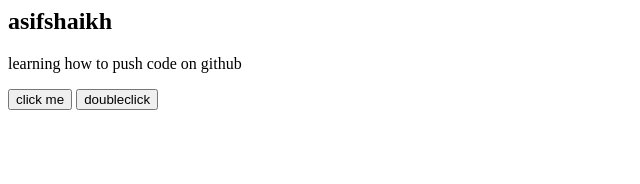
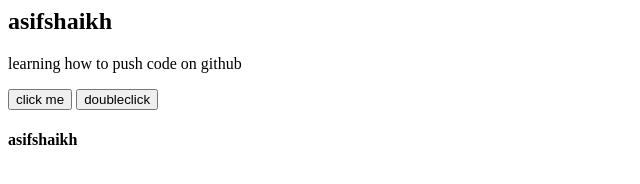
Before and after one commit to asif786shaikh/Local-repo, a plain HTML site: page index.html in a window 1280 px wide. Shown: the whole page, without its empty margins (0-640 px from the left). Drawn offline with Linux system fonts and the light colour scheme.

Commit message:
added heading

```diff
--- a/index.html
+++ b/index.html
@@ -2,3 +2,4 @@
 <p>learning how to push code on github</p>
 <button>click me</button>
 <button>doubleclick</button>
+<h4>asifshaikh</h4>
```
